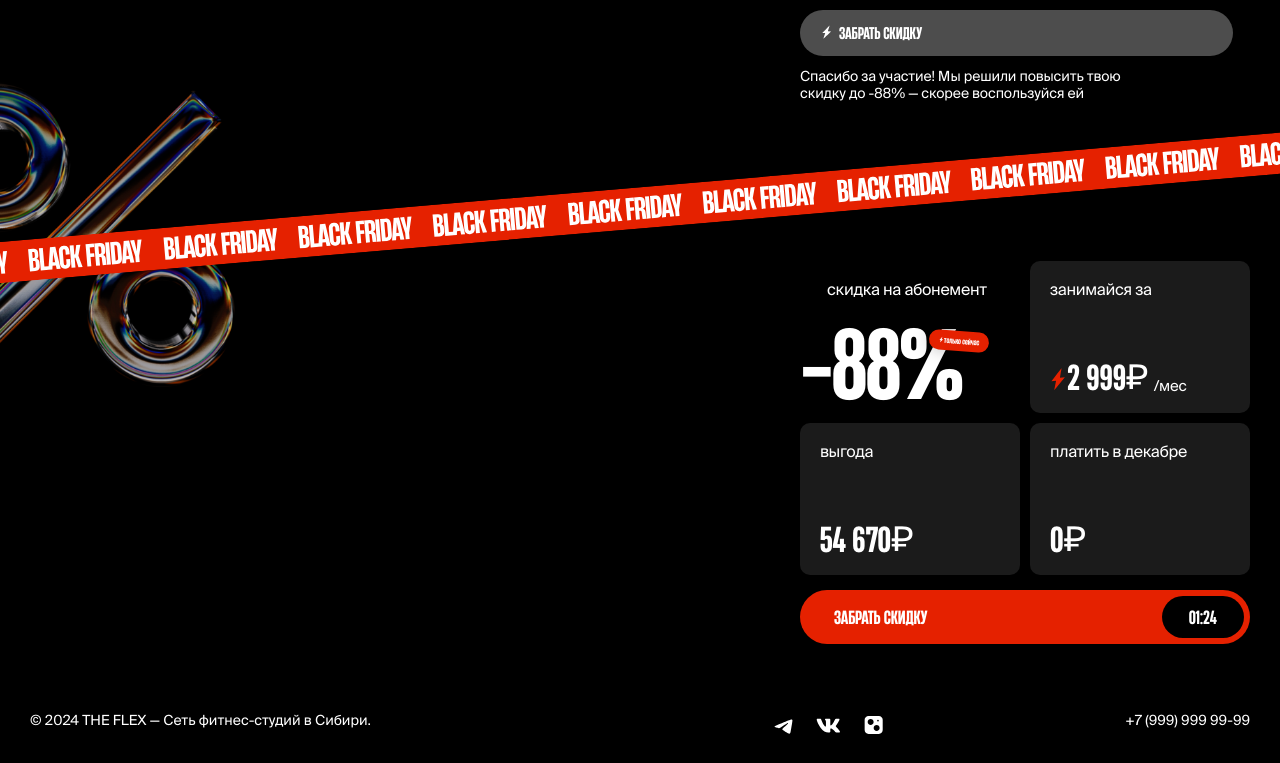
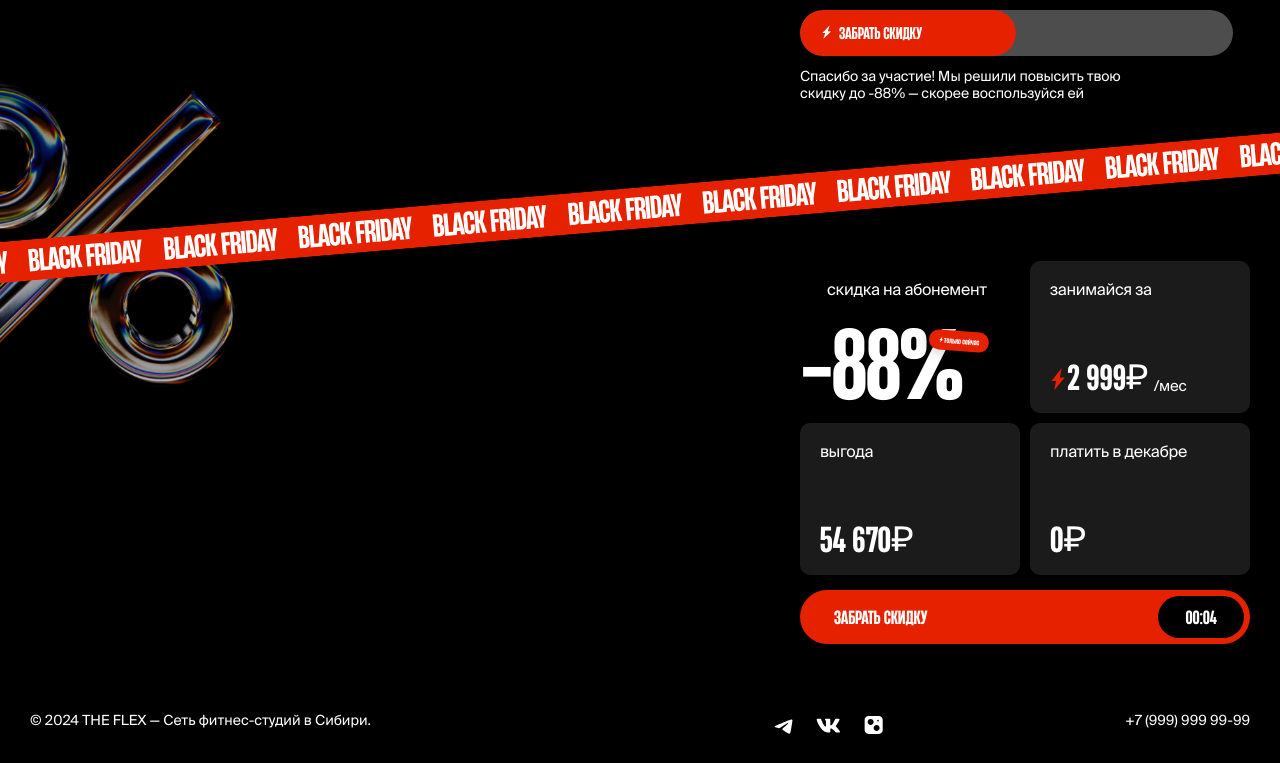
Before and after one commit to nickruden/theFlex-Regress, a plain HTML site: page index.html in a window 1280 px wide. Shown: the part 463-1226 px from the top of the page. Drawn offline with Linux system fonts and the light colour scheme.

```diff
--- a/css/pages/main-page.css
+++ b/css/pages/main-page.css
@@ -729,7 +729,7 @@
     }
 }
 
-@media (max-width: 375px) {
+@media (max-width: 374px) {
     .main-page {
         padding-top: 23px;
     }
--- a/index.html
+++ b/index.html
@@ -348,7 +348,7 @@
                 }
             }
 
-            // updateTimer(); // запускаем таймер
+            updateTimer(); // запускаем таймер
         });
     </script>
 
```
